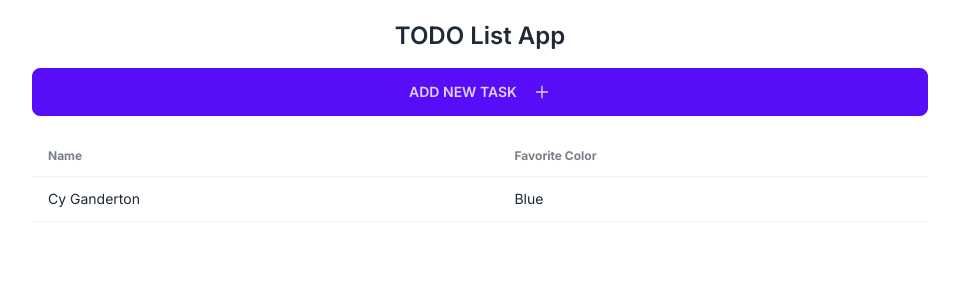
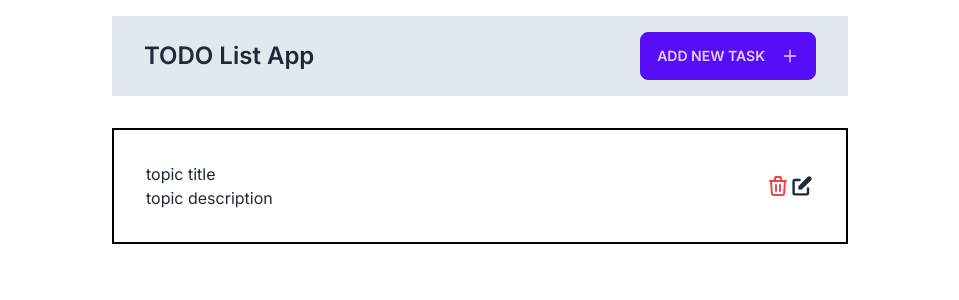
Before and after one commit to sanazniamati/simple-todo-app, a Next.js app: page / in a window 1280 px wide. Shown: the top 300 px of the page, without its empty margins (160-1119 px from the left). Built offline with nearby package versions, Linux system fonts and the light colour scheme.

Commit message:
add TaskList

```diff
--- /dev/null
+++ b/api.ts
@@ -0,0 +1 @@
+const baseUrl='http://localhost:3001'
--- /dev/null
+++ b/app/addTask/page.jsx
@@ -0,0 +1,15 @@
+import React from "react";
+
+function AddTask() {
+  return (
+    <form>
+      <input
+        className=" w-full border border-slate-500 px-8 py-2"
+        type="text"
+        placeholder="Task Title"
+      />
+    </form>
+  );
+}
+
+export default AddTask;
--- a/app/components/TodoList.tsx
+++ /dev/null
@@ -1,24 +0,0 @@
-function TodoList() {
-  return (
-    <div className="overflow-x-auto">
-      <table className="table">
-        {/* head */}
-        <thead>
-          <tr>
-            <th>Name</th>
-            <th>Favorite Color</th>
-          </tr>
-        </thead>
-        <tbody>
-          {/* row 1 */}
-          <tr>
-            <td>Cy Ganderton</td>
-            <td>Blue</td>
-          </tr>
-        </tbody>
-      </table>
-    </div>
-  );
-}
-
-export default TodoList;
--- a/app/layout.tsx
+++ b/app/layout.tsx
@@ -1,6 +1,8 @@
 import "./globals.css";
 import type { Metadata } from "next";
 import { Inter } from "next/font/google";
+// component
+import Navbar from "../components/Navbar";
 
 const inter = Inter({ subsets: ["latin"] });
 
@@ -16,7 +18,12 @@ export default function RootLayout({
 }) {
   return (
     <html lang="en">
-      <body className={inter.className}>{children}</body>
+      <body className={inter.className}>
+        <div className=" max-w-3xl mx-auto p-4 ">
+          <Navbar />
+          <div className="mt-8">{children}</div>
+        </div>
+      </body>
     </html>
   );
 }
--- /dev/null
+++ b/app/page.jsx
@@ -0,0 +1,10 @@
+// component
+import TopicList from "../components/TaskList";
+
+export default function Home() {
+  return (
+    <main>
+      <TopicList />
+    </main>
+  );
+}
--- a/app/page.tsx
+++ /dev/null
@@ -1,16 +0,0 @@
-import Image from "next/image";
-// component
-import AddTask from "./components/AddTask";
-import TodoList from "./components/TodoList";
-
-export default function Home() {
-  return (
-    <main className="max-w-4xl mx-auto mt-4">
-      <div className=" text-center flex flex-col gap-4 my-5">
-        <h1 className=" text-2xl font-semibold">TODO List App</h1>
-        <AddTask />
-      </div>
-      <TodoList />
-    </main>
-  );
-}
--- a/app/components/AddTask.tsx
+++ b/components/AddTask.tsx
@@ -1,13 +1,14 @@
+import Link from "next/link";
 import React from "react";
 import { AiOutlinePlus } from "react-icons/ai";
 
 function AddTask() {
   return (
     <div>
-      <button className="btn btn-primary w-full">
+      <Link href={"/addTask"} className="btn btn-primary w-full">
         ADD New Task
         <AiOutlinePlus className="ml-2" size={18} />
-      </button>
+      </Link>
     </div>
   );
 }
--- /dev/null
+++ b/components/Navbar.jsx
@@ -0,0 +1,13 @@
+import React from "react";
+import AddTask from "./AddTask";
+
+function Navbar(props) {
+  return (
+    <div className=" flex justify-between items-center px-8 py-4 bg-slate-200 ">
+      <h1 className=" text-2xl font-semibold">TODO List App</h1>
+      <AddTask />
+    </div>
+  );
+}
+
+export default Navbar;
--- /dev/null
+++ b/components/RemoveBtn.jsx
@@ -0,0 +1,12 @@
+import React from "react";
+import { HiOutlineTrash } from "react-icons/hi";
+
+function RemoveBtn(props) {
+  return (
+    <button className=" text-red-500">
+      <HiOutlineTrash size={24} />
+    </button>
+  );
+}
+
+export default RemoveBtn;
--- /dev/null
+++ b/components/TaskList.jsx
@@ -0,0 +1,23 @@
+import Link from "next/link";
+import React from "react";
+import { HiPencilAlt } from "react-icons/hi";
+import RemoveBtn from "./RemoveBtn";
+
+function TaskList() {
+  return (
+    <div className=" border-2 border-solid border-black p-8 flex justify-between">
+      <div>
+        <h1>topic title</h1>
+        <div>topic description</div>
+      </div>
+      <div className="flex justify-between items-center">
+        <RemoveBtn />
+        <Link href={"/"}>
+          <HiPencilAlt size={24} />
+        </Link>
+      </div>
+    </div>
+  );
+}
+
+export default TaskList;
--- /dev/null
+++ b/data/todos.json
@@ -0,0 +1,12 @@
+{
+  "tasks": [
+    {
+      "id": "1",
+      "text": "buy milk with butter"
+    },
+    {
+      "id": "2",
+      "text": "help my firend "
+    }
+  ]
+}
--- a/package.json
+++ b/package.json
@@ -6,7 +6,8 @@
     "dev": "next dev",
     "build": "next build",
     "start": "next start",
-    "lint": "next lint"
+    "lint": "next lint",
+    "json-server": "json-server --watch data/todos.json --port 3001"
   },
   "dependencies": {
     "@types/node": "20.4.4",
```
